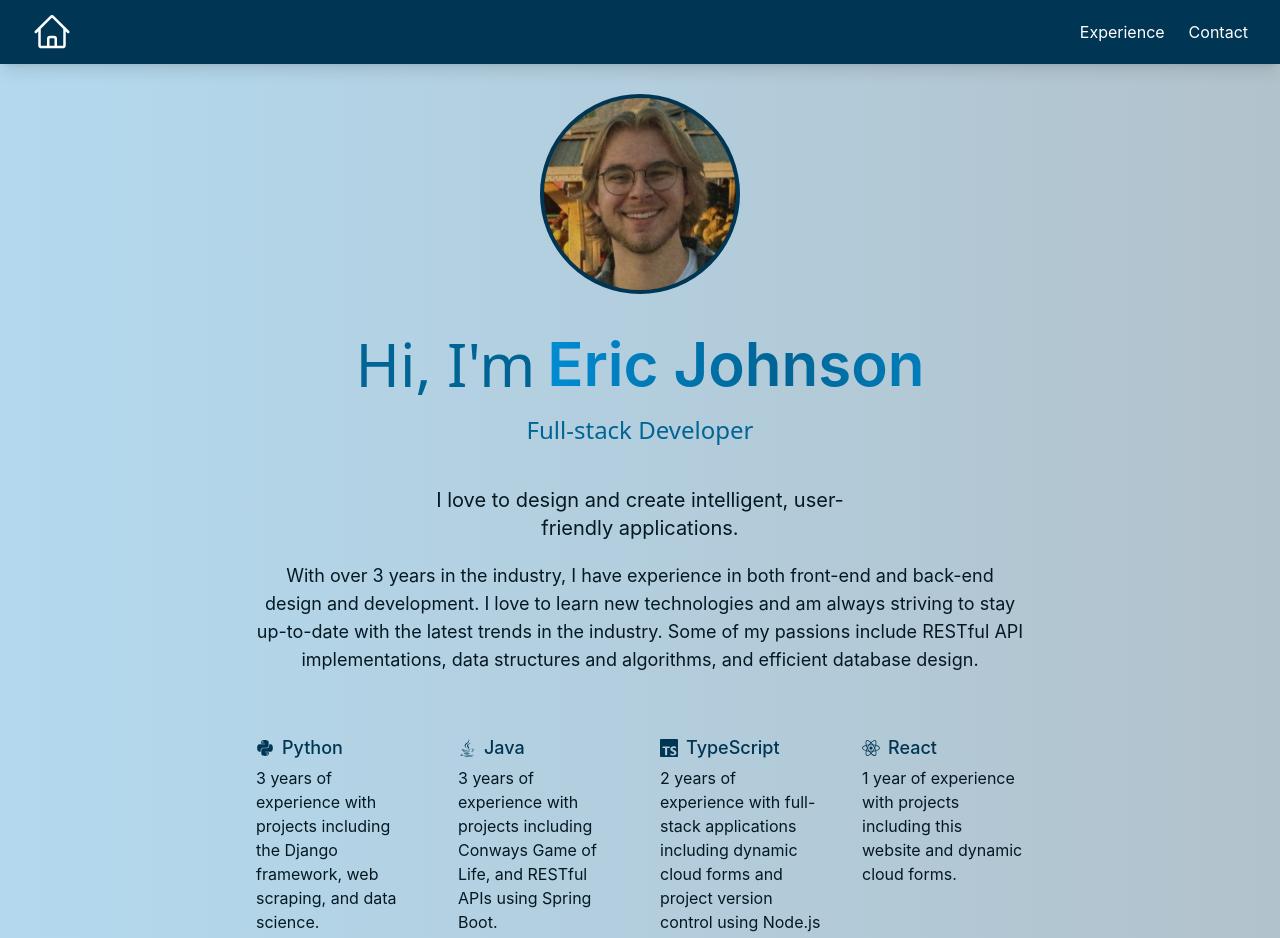
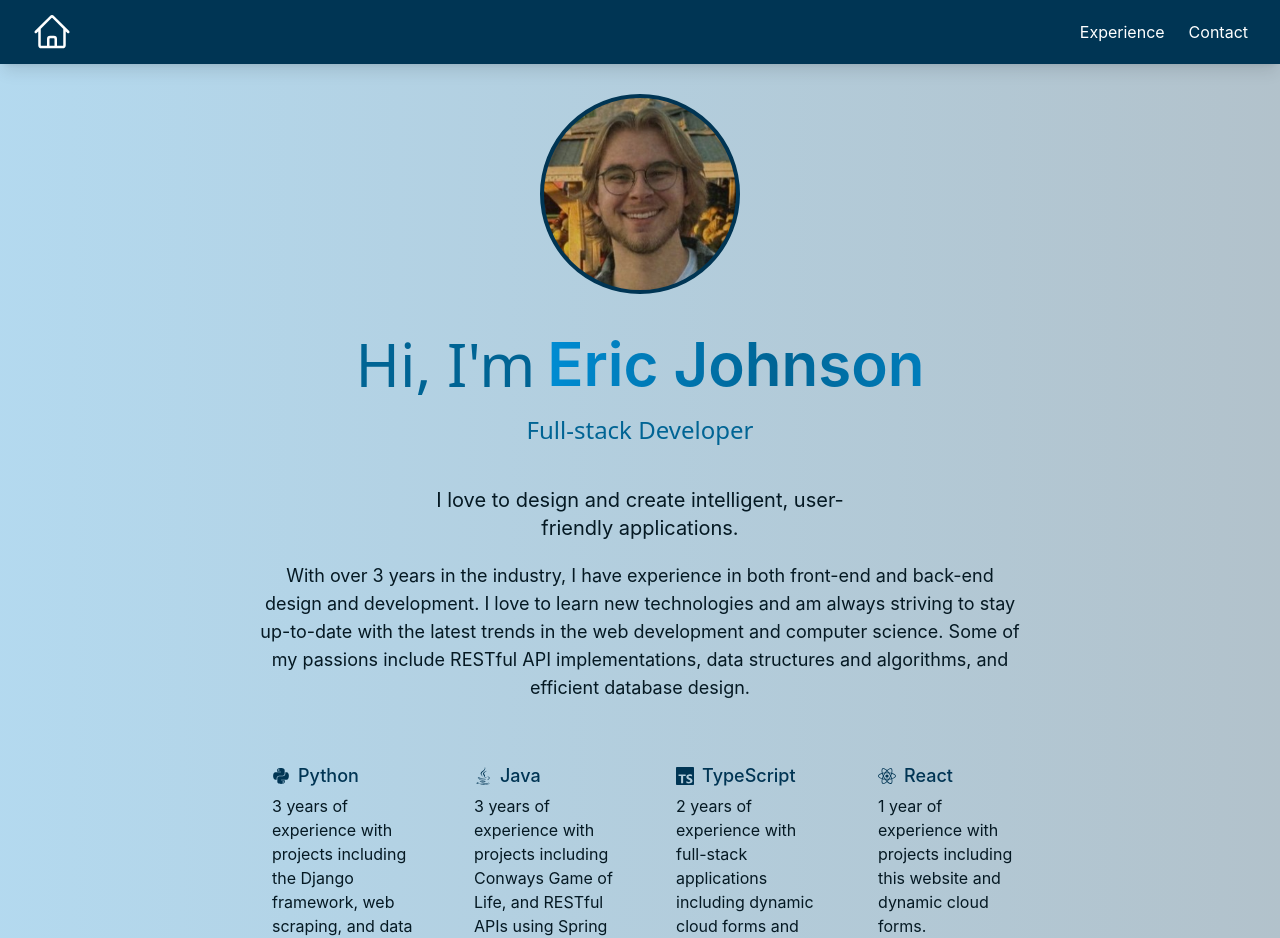
Before and after one commit to Enr1que704/Resume-Front, a React (Create React App) app: page / in a window 1280 px wide. Shown: the top 938 px of the page. Built offline with nearby package versions, Linux system fonts and the light colour scheme.

Commit message:
added padding to the skill items

```diff
--- a/src/components/SkillSection.js
+++ b/src/components/SkillSection.js
@@ -63,7 +63,7 @@ const HoverSpring = () => {
                   alt={project.name}
                 /> */}
 
-                <div className="mb-1 text-lg font-medium text-night-dive">
+                <div className="mb-1 text-lg font-medium text-night-dive pl-4">
                   <span className="flex items-center">
                     {project.name === 'Python' && <FaPython className="mr-2" />}
                     {project.name === 'Java' && <FaJava className="mr-2" />}
@@ -74,7 +74,7 @@ const HoverSpring = () => {
                     {project.name}
                   </span>
                 </div>
-                <div className="max-w-[250px] text-md font-normal text-void">
+                <div className="max-w-[250px] text-md font-normal text-void pl-4">
                   {project.description}
                 </div>
               </a>
--- a/src/pages/home.js
+++ b/src/pages/home.js
@@ -40,7 +40,7 @@ const Home = () => {
                 <div className="flex justify-center w-3/5 mx-auto text-wrap">
                     <p className="text-lg text-void text-center">
                     With over 3 years in the industry, I have experience in both front-end and back-end design and development.
-                    I love to learn new technologies and am always striving to stay up-to-date with the latest trends in the industry.
+                    I love to learn new technologies and am always striving to stay up-to-date with the latest trends in the web development and computer science.
                     Some of my passions include RESTful API implementations, data structures and algorithms, and efficient database design.
                     </p>
 
```
